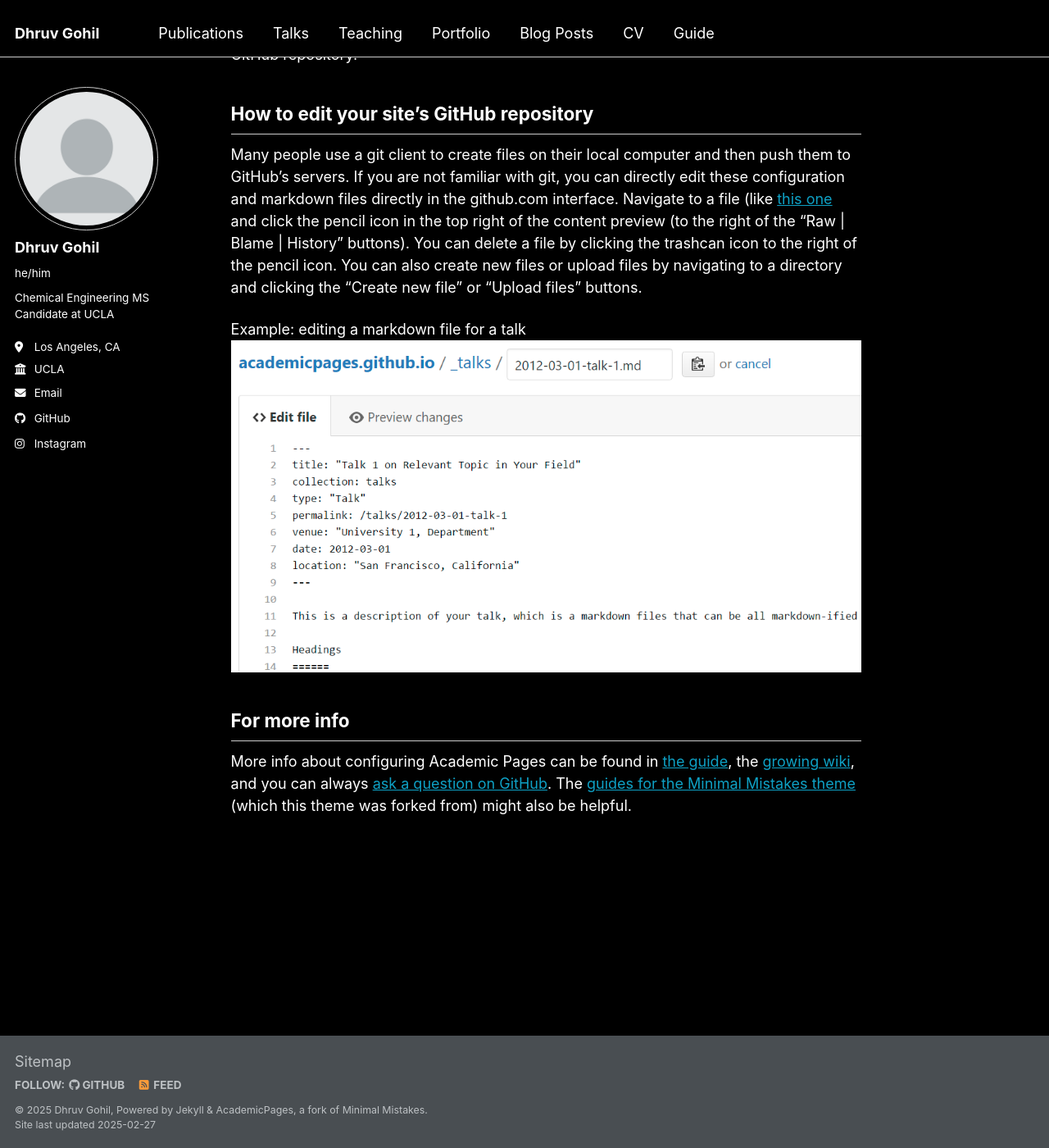
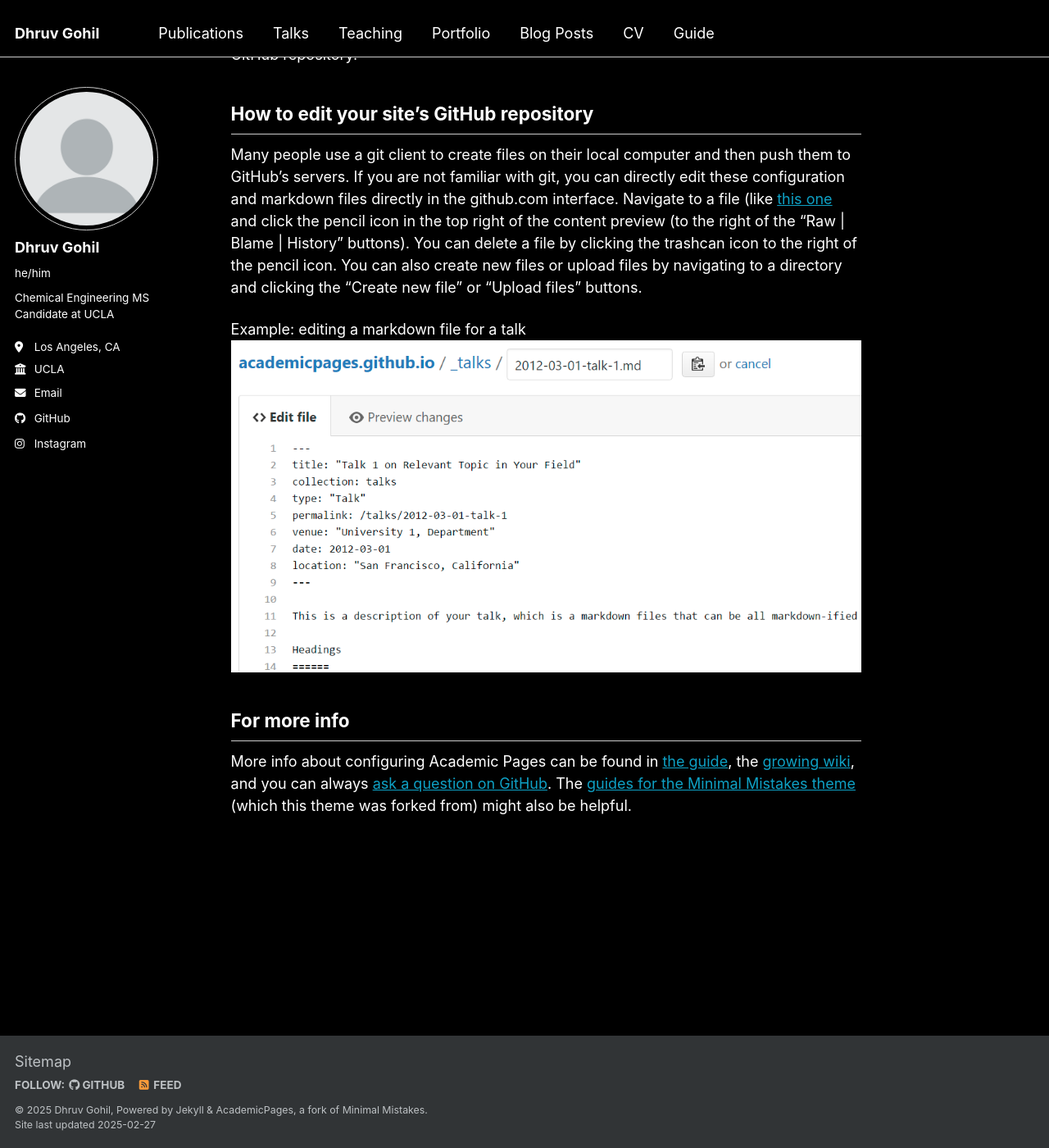
Before and after one commit to dhruv-gohil/dhruv-gohil.github.io, a Jekyll site: the page built from _pages/about.md, in a window 1280 px wide and 1400 px high, scrolled down 2142 px. Shown: the whole window at 82% size. Built offline with Jekyll 4.4.1, drawn with Linux system fonts in a browser that asks for light colours.

Commit message:
Update _footer.scss

```diff
--- a/_sass/layout/_footer.scss
+++ b/_sass/layout/_footer.scss
@@ -4,7 +4,7 @@
 
 .page__footer {
   @include clearfix;
-  background-color: var(--global-fig-caption-color);
+  background-color: var(--global-code-text-color );
   color: var(--global-text-color-light);
 
   float: left;
```
